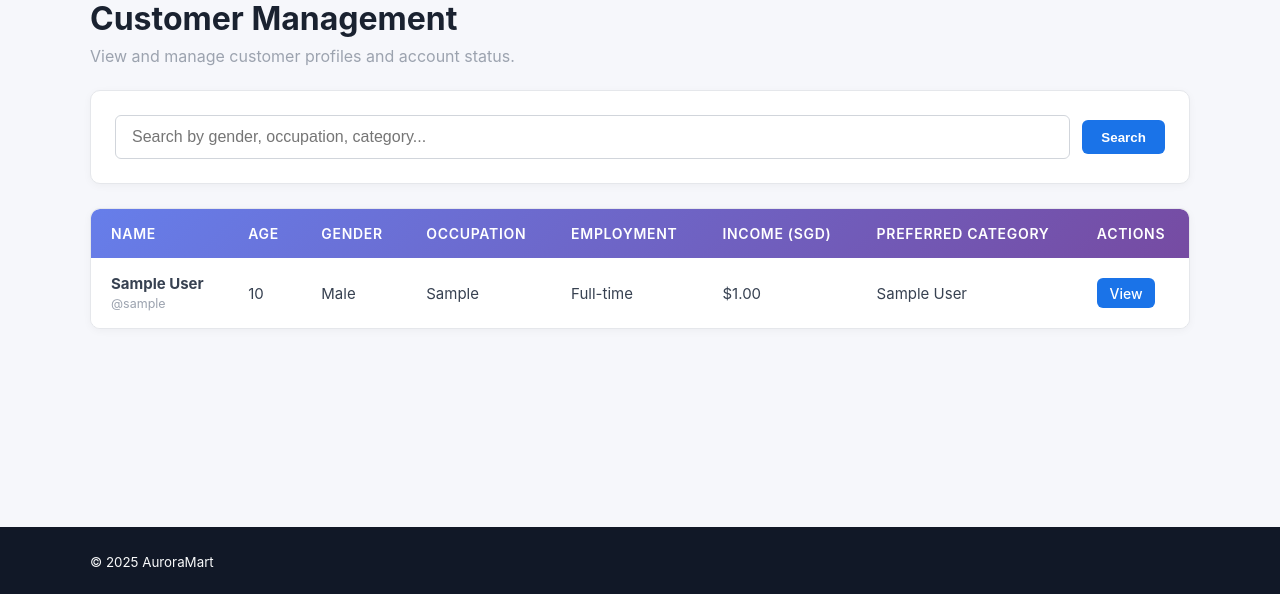
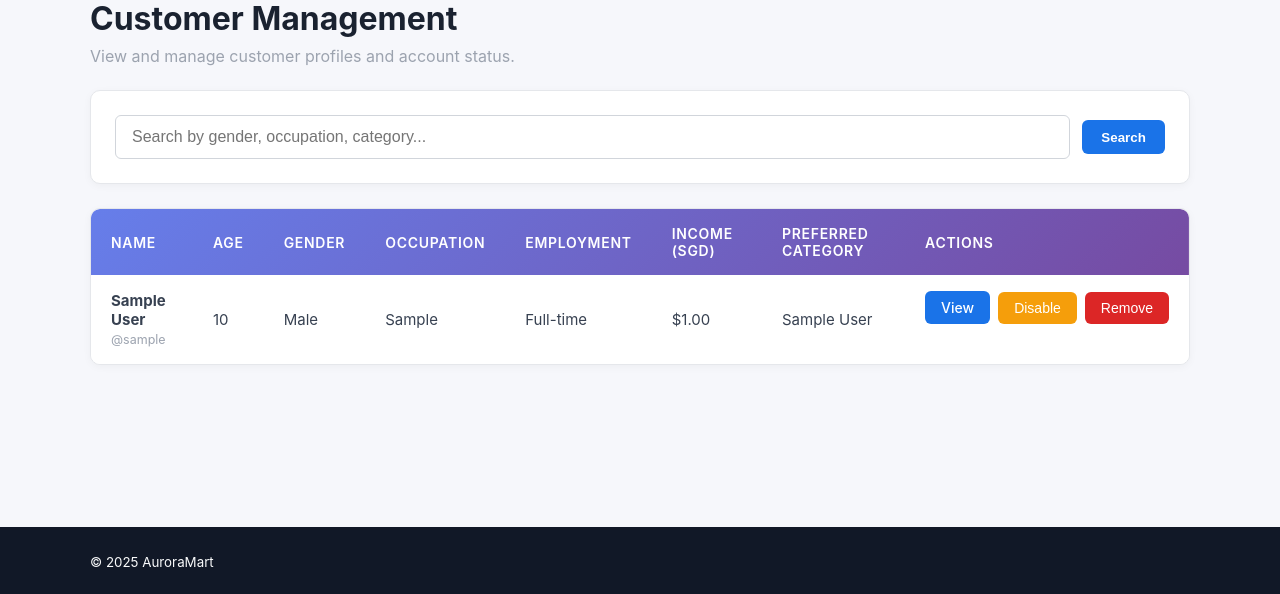
Before and after one commit to Path-yang/IS2108-Pair-Project, a Django app: page /api/customers/staff/list/ in a window 1280 px wide. Shown: the part 135-729 px from the top of the page. Run offline with Django 5.2, Linux system fonts and the light colour scheme; a user stored in the database is signed in; tables that the repository leaves empty hold one stand-in row (values such as "Sample post").

Commit message:
Add customer management features: disable/enable accounts and remove customers with improved styling

```diff
--- a/auroramart/customers/urls.py
+++ b/auroramart/customers/urls.py
@@ -20,4 +20,5 @@ urlpatterns = [
     path("staff/list/", views.StaffCustomerListView.as_view(), name="staff_customer_list"),
     path("staff/<int:pk>/", views.StaffCustomerDetailView.as_view(), name="staff_customer_detail"),
     path("staff/<int:pk>/toggle/", views.StaffCustomerToggleActiveView.as_view(), name="staff_customer_toggle"),
+    path("staff/<int:pk>/delete/", views.StaffCustomerDeleteView.as_view(), name="staff_customer_delete"),
 ]
--- a/auroramart/customers/views.py
+++ b/auroramart/customers/views.py
@@ -98,9 +98,12 @@ class OrderHistoryView(LoginRequiredMixin, generic.ListView):
     paginate_by = 10
 
     def get_queryset(self):
-        return Order.objects.filter(
-            customer_email=self.request.user.email
-        ).order_by("-created_at")
+        # Get the customer profile for the logged-in user
+        try:
+            profile = self.request.user.customer_profile
+            return Order.objects.filter(customer=profile).order_by("-created_at")
+        except CustomerProfile.DoesNotExist:
+            return Order.objects.none()
 
 
 # Staff-only views for customer management (ADM-09, ADM-10, ADM-11)
@@ -159,13 +162,10 @@ class StaffCustomerDetailView(StaffRequiredMixin, generic.DetailView):
 
     def get_context_data(self, **kwargs):
         ctx = super().get_context_data(**kwargs)
-        # Get orders if user account is linked
-        if self.object.user:
-            ctx["orders"] = Order.objects.filter(
-                customer_email=self.object.user.email
-            ).order_by("-created_at")[:10]
-        else:
-            ctx["orders"] = Order.objects.none()
+        # Get orders for this customer profile
+        ctx["orders"] = Order.objects.filter(
+            customer=self.object
+        ).order_by("-created_at")[:10]
         return ctx
 
 
@@ -189,3 +189,32 @@ class StaffCustomerToggleActiveView(StaffRequiredMixin, generic.View):
         status = "enabled" if profile.user.is_active else "disabled"
         messages.success(request, f"Customer account {profile.user.username} has been {status}.")
         return redirect("customers:staff_customer_detail", pk=pk)
+
+
+class StaffCustomerDeleteView(StaffRequiredMixin, generic.View):
+    """Staff view to delete customer profiles from the system."""
+
+    def post(self, request, pk):
+        profile = get_object_or_404(CustomerProfile, pk=pk)
+
+        # Prevent deletion of staff accounts
+        if profile.user and profile.user.is_staff:
+            messages.error(request, "Cannot delete staff accounts.")
+            return redirect("customers:staff_customer_detail", pk=pk)
+
+        customer_name = ""
+        if profile.user:
+            if profile.user.first_name or profile.user.last_name:
+                customer_name = f"{profile.user.first_name} {profile.user.last_name}".strip()
+            else:
+                customer_name = profile.user.username
+            # Delete the associated user account if it exists
+            profile.user.delete()
+        else:
+            customer_name = f"Customer #{profile.pk}"
+
+        # Delete the profile (user deletion will cascade if linked)
+        profile.delete()
+
+        messages.success(request, f"Customer {customer_name} has been removed from the system.")
+        return redirect("customers:staff_customer_list")
--- a/auroramart/static/css/main.css
+++ b/auroramart/static/css/main.css
@@ -549,10 +549,52 @@ header {
     background: #e5e7eb;
 }
 
+.btn-danger {
+    background: #dc2626 !important;
+    color: #ffffff !important;
+    border: none;
+    font-weight: 500;
+}
+
+.btn-danger:hover {
+    background: #b91c1c !important;
+    transform: translateY(-1px);
+    box-shadow: 0 2px 8px rgba(220, 38, 38, 0.3);
+}
+
+.btn-warning {
+    background: #f59e0b !important;
+    color: #ffffff !important;
+    border: none;
+    font-weight: 500;
+}
+
+.btn-warning:hover {
+    background: #d97706 !important;
+    transform: translateY(-1px);
+    box-shadow: 0 2px 8px rgba(245, 158, 11, 0.3);
+}
+
+.btn-success {
+    background: #059669 !important;
+    color: #ffffff !important;
+    border: none;
+    font-weight: 500;
+}
+
+.btn-success:hover {
+    background: #047857 !important;
+    transform: translateY(-1px);
+    box-shadow: 0 2px 8px rgba(5, 150, 105, 0.3);
+}
+
 .btn-sm {
-    padding: 0.4rem 0.8rem;
+    padding: 0.5rem 1rem;
     font-size: 0.875rem;
     border: none;
+    cursor: pointer;
+    transition: all 0.2s ease;
+    font-weight: 500;
 }
 
 /* Top categories list styling */
@@ -714,6 +756,19 @@ table tbody td {
     border-bottom: 1px solid #e5e7eb;
     color: #374151;
     font-size: 0.9375rem;
+    vertical-align: middle;
+}
+
+/* Action buttons column styling */
+.data-table .action-buttons {
+    white-space: nowrap;
+    display: flex;
+    gap: 0.5rem;
+    align-items: center;
+}
+
+.data-table .action-buttons form {
+    margin: 0;
 }
 
 .data-table tbody tr:last-child td,
--- a/auroramart/templates/staff/customers/customer_list.html
+++ b/auroramart/templates/staff/customers/customer_list.html
@@ -58,8 +58,20 @@
                             <td>{{ customer.get_employment_status_display }}</td>
                             <td>${{ customer.monthly_income_sgd|floatformat:2 }}</td>
                             <td>{{ customer.preferred_category_label|default:"-" }}</td>
-                            <td>
+                            <td class="action-buttons">
                                 <a href="{% url 'customers:staff_customer_detail' customer.pk %}" class="btn btn-sm btn-primary">View</a>
+                                <form method="post" action="{% url 'customers:staff_customer_toggle' customer.pk %}" style="display:inline;">
+                                    {% csrf_token %}
+                                    {% if customer.user and customer.user.is_active %}
+                                        <button type="submit" class="btn btn-sm btn-warning">Disable</button>
+                                    {% else %}
+                                        <button type="submit" class="btn btn-sm btn-success">Enable</button>
+                                    {% endif %}
+                                </form>
+                                <form method="post" action="{% url 'customers:staff_customer_delete' customer.pk %}" style="display:inline;" onsubmit="return confirm('Are you sure you want to delete this customer? This action cannot be undone.');">
+                                    {% csrf_token %}
+                                    <button type="submit" class="btn btn-sm btn-danger">Remove</button>
+                                </form>
                             </td>
                         </tr>
                     {% endfor %}
```
Also changed, not shown: auroramart/customers/management/commands/load_customer_profiles.py (+29 -0 lines).
